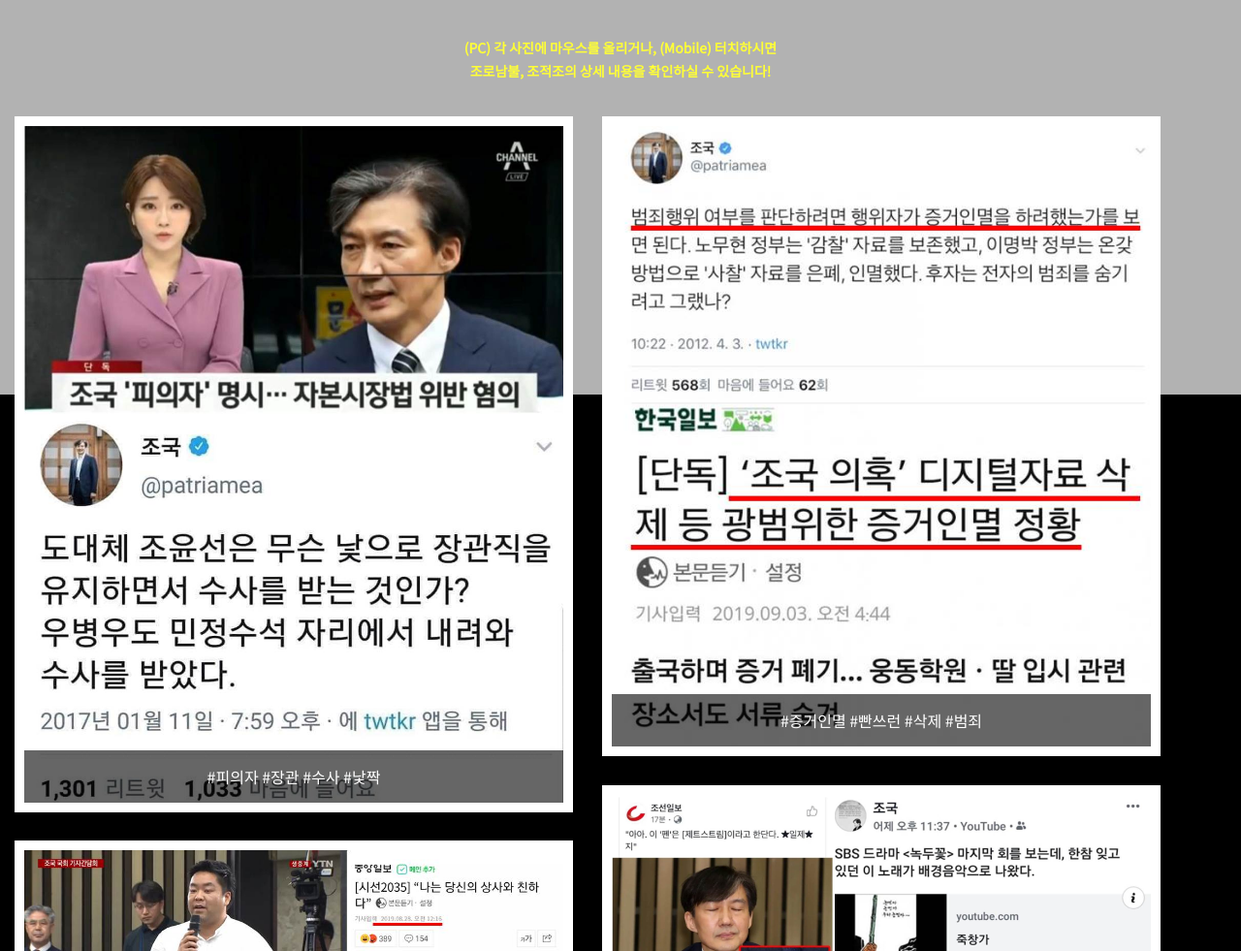
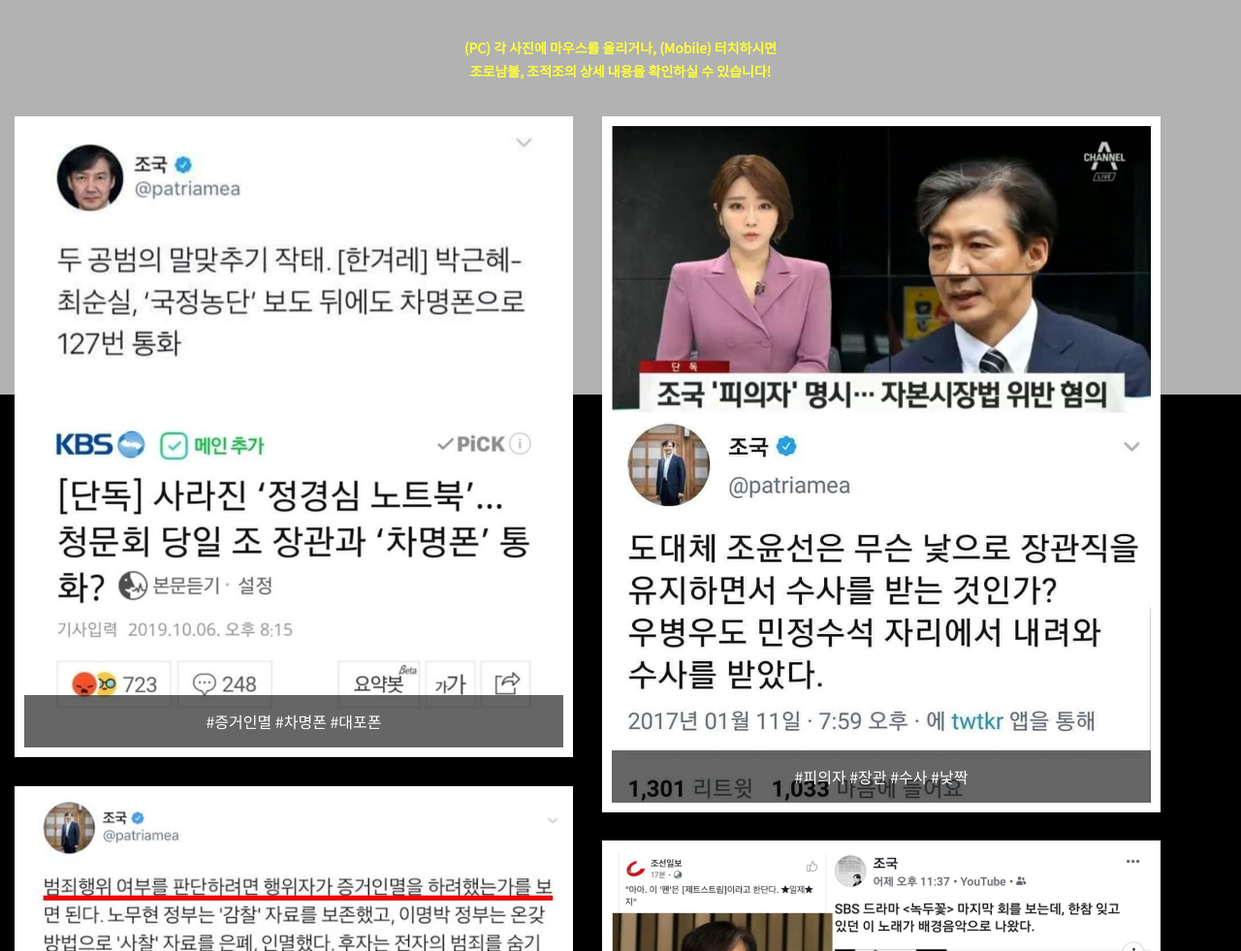
Before and after one commit to jolonambul/jolonambul.github.io, a plain HTML site: page index.html in a window 1280 px wide. Shown: the part 393-1374 px from the top of the page at 97% size. Drawn offline with Linux system fonts and the light colour scheme.

Commit message:
jolonambul

```diff
--- a/index.html
+++ b/index.html
@@ -62,6 +62,19 @@ http://www.templatemo.com/preview/templatemo_434_masonry
 		조로남불, 조적조의 상세 내용을 확인하실 수 있습니다!</p>
 		<div class="row">
 			<div class="blog-masonry masonry-true">
+				<div class="post-masonry col-md-4 col-sm-6">
+					<div class="post-thumb">
+						<img src="images/28.jpg" alt="">
+						<div class="title-over">
+							<h4>#증거인멸 #차명폰 #대포폰</h4>
+						</div>
+						<div class="post-hover text-center">
+							<div class="inside">
+								<h4>조국이 증거인멸하는건 범죄자의 범죄 행위의 증거라며?<br/>다른 사람도 아니고 본인 피셜로 범죄자인 사람을 감싸는 덜떨어진 인간들은 뭘까?</h4>
+							</div>
+						</div>
+					</div>
+				</div>
 				<div class="post-masonry col-md-4 col-sm-6">
 					<div class="post-thumb">
 						<img src="images/27.jpg" alt="">
```
Also changed, not shown: images/28.jpg (added).
